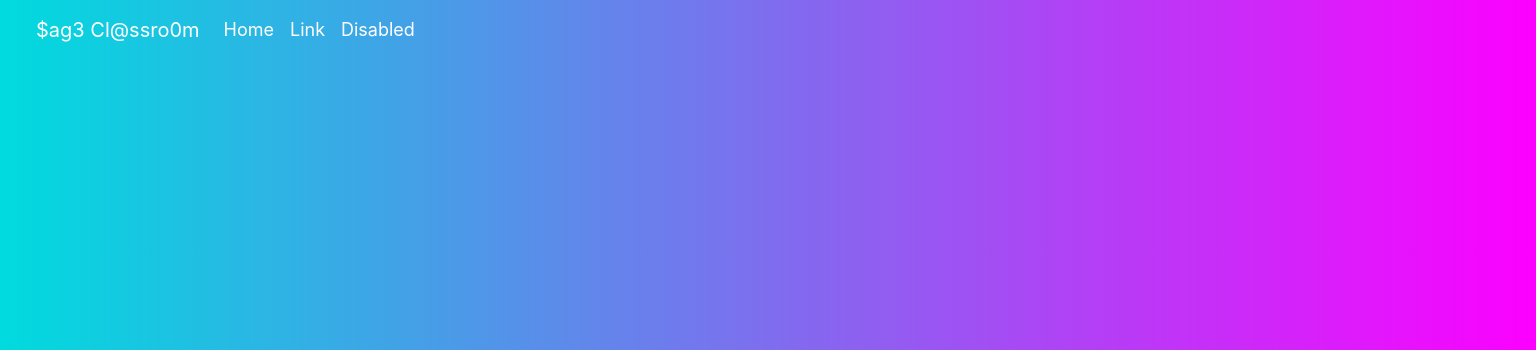
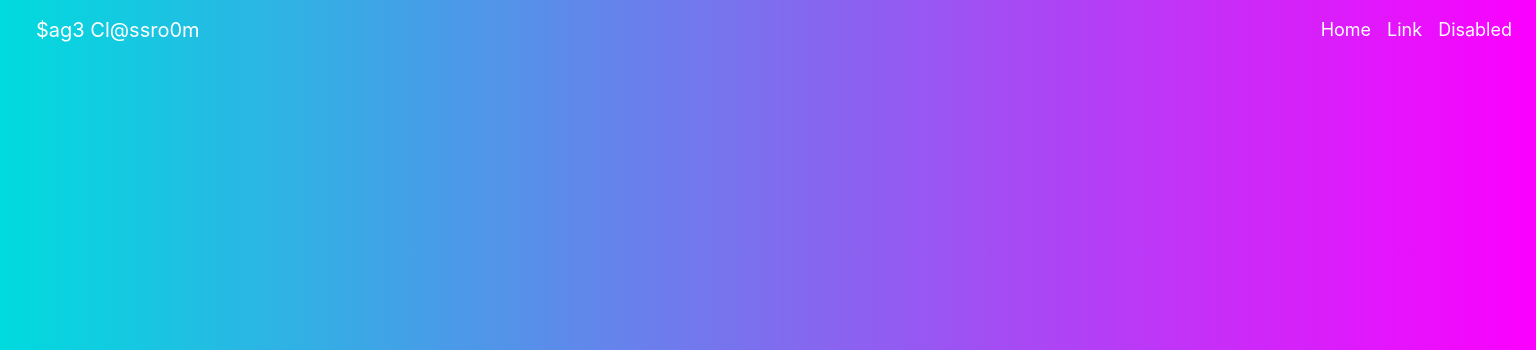
Before and after one commit to CosmicSage/grading-system, a Django app: page /grading/ in a window 1536 px wide. Shown: the top 350 px of the page. Run offline with Django 3.2, Linux system fonts and the light colour scheme; some libraries are stand-ins or nearby versions.

Commit message:
small bug

```diff
--- a/grading/static/grading/base.css
+++ b/grading/static/grading/base.css
@@ -16,7 +16,7 @@
     color: white !important;
   }
 
-  .nav-side {
+  .secondary {
     display: flex!important;
     flex-direction: row;
     justify-content: flex-end;
```
